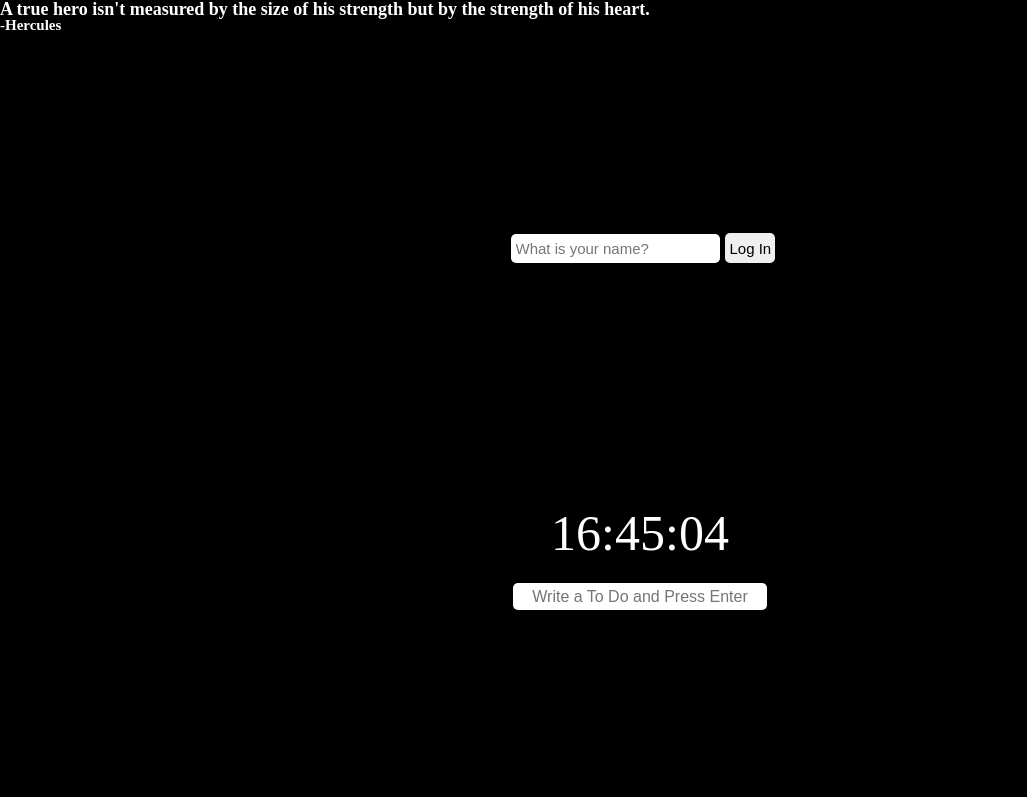
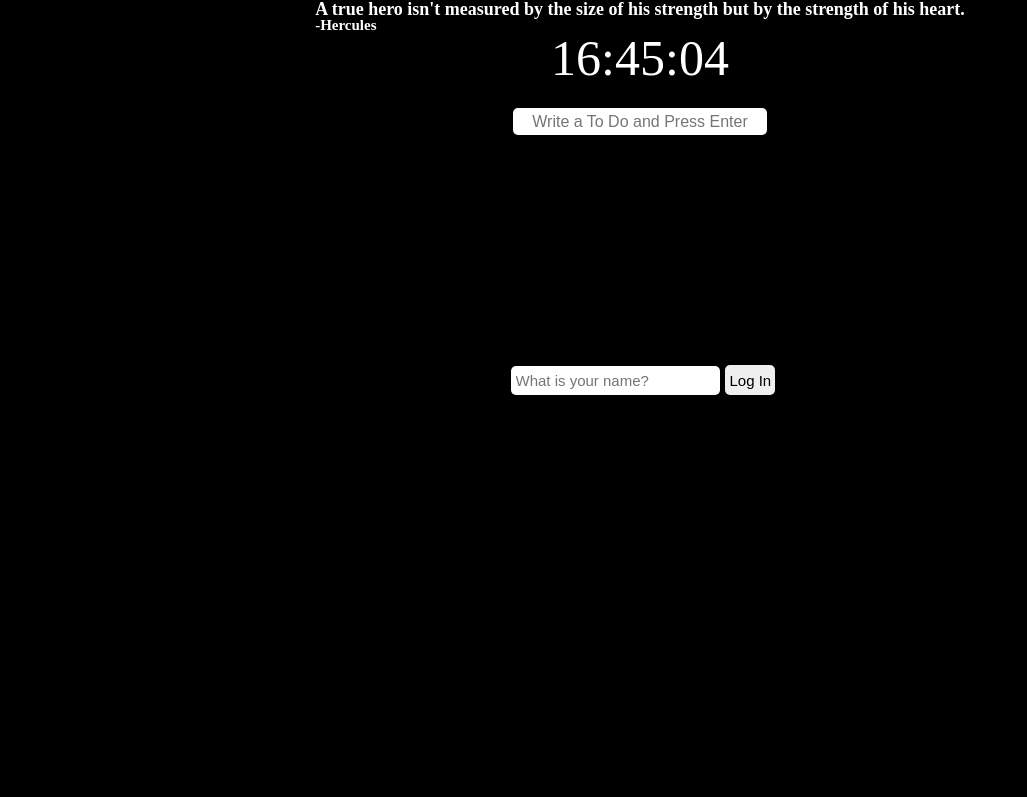
Before and after one commit to DonggiChae/chrome-clone-page, a plain HTML site: page index.html in a window 1280 px wide. Shown: the top 797 px of the page, without its empty margins (0-1027 px from the left). Drawn offline with Linux system fonts and the light colour scheme.

Commit message:
Squashed commit of the following:
commit c23a2380521b78998d54ef4a7b7a352bc9ddb6e3
Author: Dongi <chaedonggi@gmail.com>
Date:   Tue Mar 29 01:38:04 2022 +0900

    rebuilding start

```diff
--- a/CSS/quoteansweather.css
+++ b/CSS/quoteansweather.css
@@ -13,6 +13,7 @@
 
 #quote span:first-child {
   font-size: 18px;
+
 }
 
 #quote span:last-child {
@@ -20,6 +21,9 @@
 }
 
 #weather {
+
   font-size: 18px;
   font-weight: bolder;
+
+
 }
--- a/CSS/style.css
+++ b/CSS/style.css
@@ -10,6 +10,7 @@
 }
 
 .container {
+
   background-color: var(--black);
   height: 100vh;
   width: 100vw;
@@ -25,7 +26,6 @@
   border-radius: 20px;
   color: var(--white)
 }
-
 
 /* img {
   position: absolute;
--- a/index.html
+++ b/index.html
@@ -8,6 +8,9 @@
         <title>Do Your Best</title>
     </head>
     <body>
+        <div class="container">
+            <main class="main-contents">
+                <div class="split-view">
                     <div class="status-bar">
                         <div id="quote">
                             <span></span>
@@ -17,6 +20,28 @@
                             <span></span>
                             <span></span>
                         </div>
+                    </div>
+                </div>
+                <div class="split-view middle">
+                    <h2 id="clock">00:00:00</h2>
+                    <form id="todo-form">
+                        <input type="text" placeholder="Write a To Do and Press Enter" />
+                    </form>
+                    <ul id="todo-list"></ul>
+                </div>
+                <div class="split-view">
+                    <form id="login-form" class="hidden hidden_login-form">
+                        <input
+                            required
+                            maxlength="15"
+                            type="text"
+                            placeholder="What is your name?"
+                        />
+                        <input class="submit_btn" type="submit" value="Log In" />
+                    </form>
+                    <h1 id="greeting" class="hidden"></h1>
+                </div>
+            </main>
         </div>
         <div class="container">
             <main class="main-contents">
```
Lines whose indentation alone changed are shown as unchanged.
